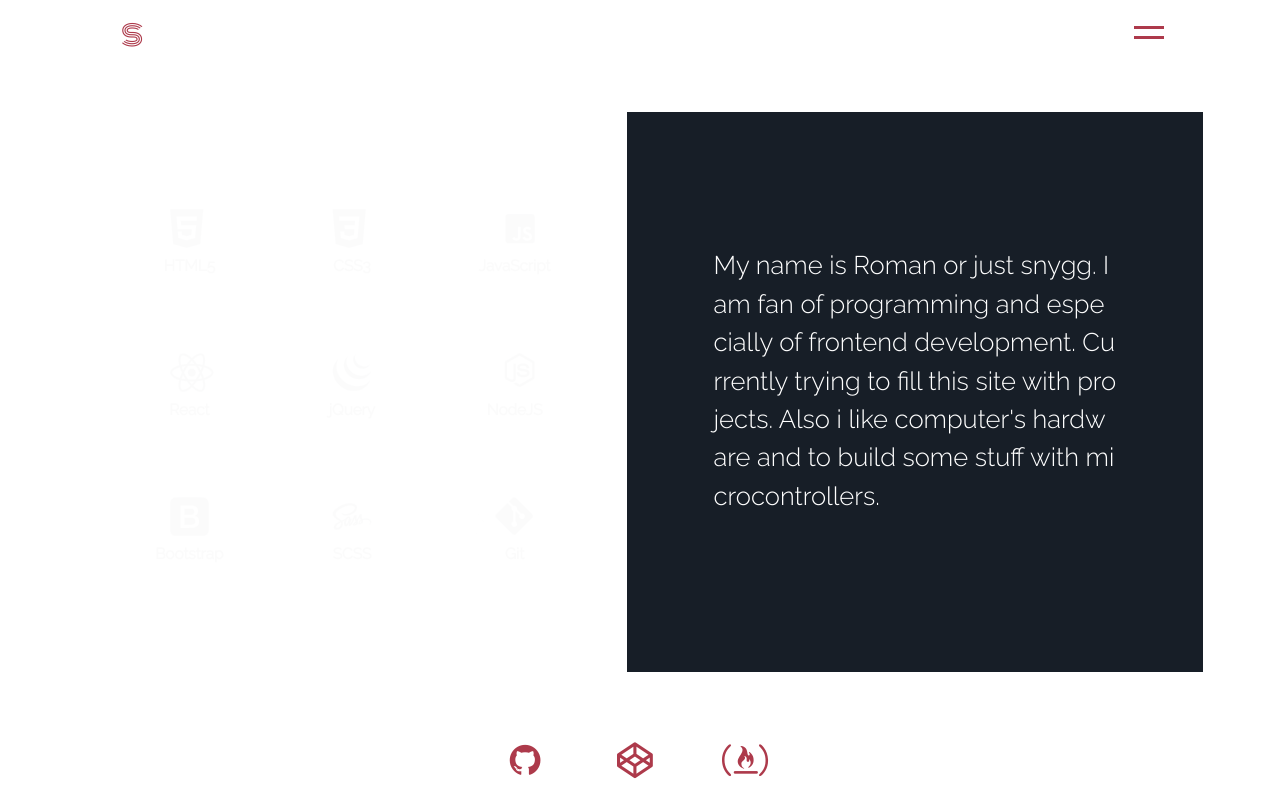
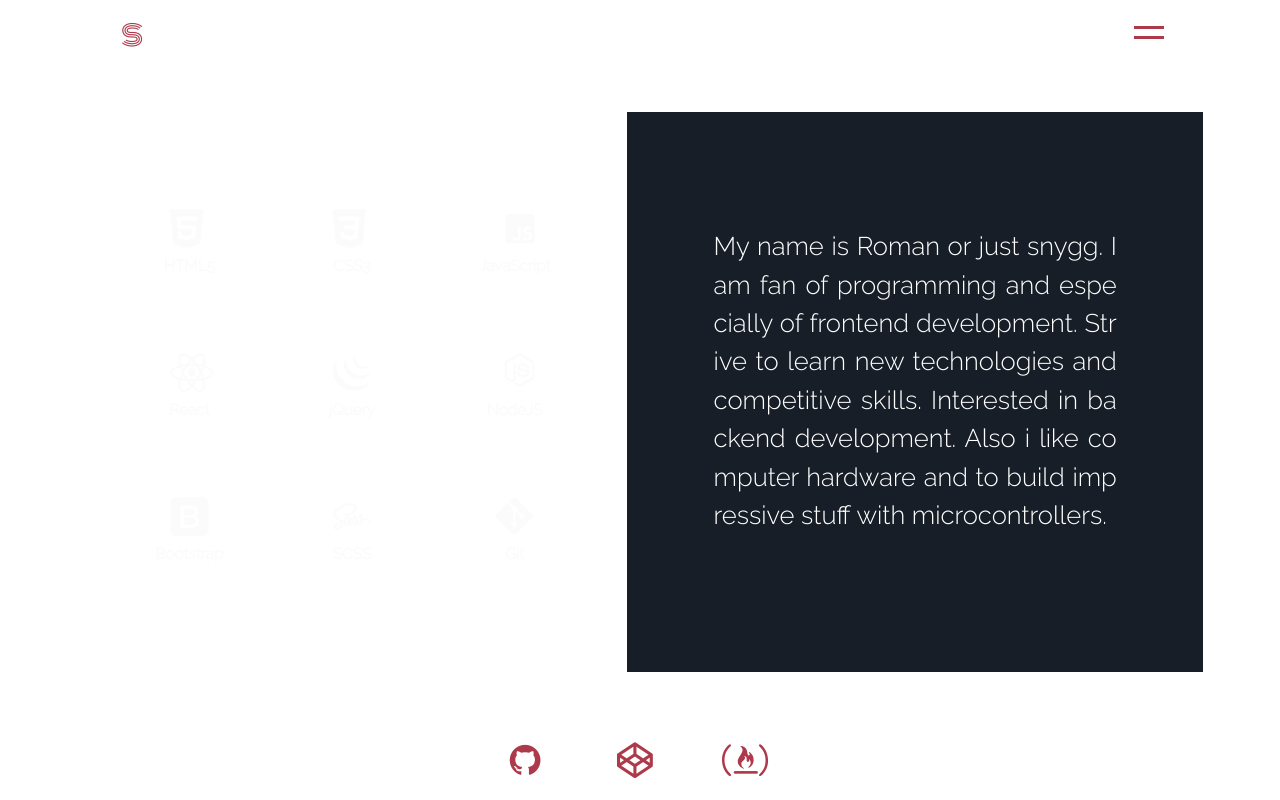
Before and after one commit to snyggme/profile, a React (Create React App) app: page /skills in a window 1280 px wide. Built offline with nearby package versions, Linux system fonts and the light colour scheme.

Commit message:
added new project

```diff
--- a/src/components/Skills.js
+++ b/src/components/Skills.js
@@ -17,7 +17,7 @@ const Skills = (props) => {
 			    transitionLeaveTimeout={0}>
 				<div className='skills-story'>
 					<div>
-						My name is Roman or just snygg. I am fan of programming and especially of frontend development. Currently trying to fill this site with projects. Also i like computer's hardware and to build some stuff with microcontrollers.
+						My name is Roman or just snygg. I am fan of programming and especially of frontend development. Strive to learn new technologies and competitive skills. Interested in backend development. Also i like computer hardware and to build impressive stuff with microcontrollers.
 					</div>
 				</div>
 			</CSSTransitionGroup>
--- a/src/index.css
+++ b/src/index.css
@@ -373,6 +373,7 @@ i.icon-javascript-alt, i.icon-nodejs {
     left: 49%;
     top: 0;
     line-height: 3vw;
+    text-align: justify;
     display: grid;
     word-break: break-all;
     grid-template-rows: 0.96fr;
```
Also changed, not shown: public/images/crudapp.jpg (added).
